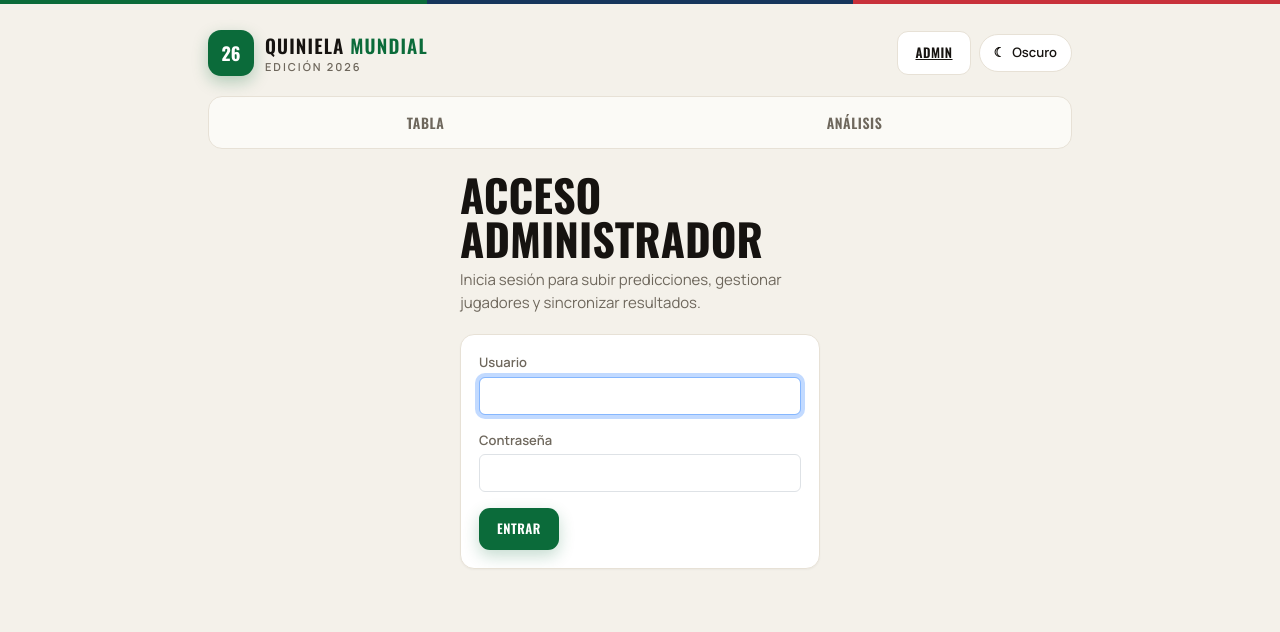
After one commit to SupremoGio/quiniela_Sgio, a Flask app: page /login in a window 1280 px wide. The commit adds this page. Shown: the top 632 px of the page. Run offline with Flask 3, Linux system fonts and the light colour scheme.

Commit message:
Agrega capa de administrador con login (Flask-Login)
Las rutas de escritura (subir excel, gestionar jugadores, capturar
marcadores y sincronizar con la API) ahora requieren sesión de admin
vía /login. Las páginas de consulta (tabla, análisis, jornada, detalle
de jugador) siguen siendo públicas. Credenciales por ADMIN_USERNAME /
ADMIN_PASSWORD en variables de entorno.

Co-Authored-By: Claude Sonnet 4.6 <noreply@anthropic.com>
Claude-Session: https://claude.ai/code/session_01BFnpMWwPLZJe4gVnALBZik

```diff
--- a/app.py
+++ b/app.py
@@ -14,6 +14,7 @@ Para correrlo localmente:
     flask --app app init-db
     flask --app app run --debug
 """
+import hmac
 import os
 import re
 from datetime import datetime
@@ -23,12 +24,38 @@ import click
 import pandas as pd
 from dotenv import load_dotenv
 from flask import Flask, flash, redirect, render_template, request, url_for
+from flask_login import (
+    LoginManager,
+    UserMixin,
+    current_user,
+    login_required,
+    login_user,
+    logout_user,
+)
 
 import football_api
 from models import ConfigApp, Jugador, Partido, Prediccion, PrediccionCampeon, db
 from scoring import calcular_puntos
 
 load_dotenv(os.path.join(os.path.dirname(__file__), ".env"))
+
+
+class Admin(UserMixin):
+    """Único usuario administrador, definido por variables de entorno
+    (no hay tabla de usuarios: este proyecto solo necesita una cuenta)."""
+
+    id = "admin"
+
+    def __init__(self, username):
+        self.username = username
+
+
+def _admin_credenciales_validas(username, password):
+    admin_user = os.environ.get("ADMIN_USERNAME", "admin")
+    admin_pass = os.environ.get("ADMIN_PASSWORD", "")
+    if not admin_pass:
+        return False
+    return hmac.compare_digest(username, admin_user) and hmac.compare_digest(password, admin_pass)
 
 
 def _buscar_jugador_insensible(nombre_jugador):
@@ -195,6 +222,18 @@ def crear_app():
 
     os.makedirs(app.instance_path, exist_ok=True)
     db.init_app(app)
+
+    login_manager = LoginManager()
+    login_manager.login_view = "login"
+    login_manager.login_message = "Inicia sesión para acceder a esa sección."
+    login_manager.init_app(app)
+
+    @login_manager.user_loader
+    def load_user(user_id):
+        if user_id == Admin.id:
+            return Admin(os.environ.get("ADMIN_USERNAME", "admin"))
+        return None
+
     with app.app_context():
         db.create_all()
         # Migración: agrega columnas nuevas si no existen (compatible SQLite + PG)
@@ -393,6 +432,26 @@ def crear_app():
         partidos_act, preds_calif = _sincronizar_resultados(jornada=jornada)
         print(f"{partidos_act} partido(s) actualizados, {preds_calif} predicción(es) calificadas.")
 
+    # ---------- autenticación ----------
+    @app.route("/login", methods=["GET", "POST"])
+    def login():
+        if current_user.is_authenticated:
+            return redirect(url_for("index"))
+        if request.method == "POST":
+            username = request.form.get("username", "").strip()
+            password = request.form.get("password", "")
+            if _admin_credenciales_validas(username, password):
+                login_user(Admin(username))
+                return redirect(request.args.get("next") or url_for("index"))
+            flash("Usuario o contraseña incorrectos.", "error")
+        return render_template("login.html")
+
+    @app.route("/logout", methods=["POST"])
+    @login_required
+    def logout():
+        logout_user()
+        return redirect(url_for("index"))
+
     # ---------- rutas ----------
     @app.route("/analisis")
     def analisis():
@@ -513,6 +572,7 @@ def crear_app():
                                preds_campeon=preds_campeon, campeon_real=campeon_real)
 
     @app.route("/campeon", methods=["POST"])
+    @login_required
     def set_campeon():
         equipo = request.form.get("campeon_real", "").strip()
         if not equipo:
@@ -552,6 +612,7 @@ def crear_app():
         )
 
     @app.route("/sync/<int:jornada>", methods=["POST"])
+    @login_required
     def sync_jornada(jornada):
         try:
             partidos_act, preds_calif = _sincronizar_resultados(jornada=jornada)
@@ -565,6 +626,7 @@ def crear_app():
         return redirect(url_for("ver_jornada", jornada=jornada))
 
     @app.route("/partido/<int:partido_id>/resultado", methods=["POST"])
+    @login_required
     def set_resultado(partido_id):
         partido = Partido.query.get_or_404(partido_id)
         try:
@@ -583,6 +645,7 @@ def crear_app():
         return redirect(url_for("ver_jornada", jornada=partido.jornada))
 
     @app.route("/jornada/<int:jornada>/eliminar", methods=["POST"])
+    @login_required
     def eliminar_jornada(jornada):
         partidos = Partido.query.filter_by(jornada=jornada).all()
         cantidad = len(partidos)
@@ -593,6 +656,7 @@ def crear_app():
         return redirect(url_for("index"))
 
     @app.route("/sync-calendario", methods=["POST"])
+    @login_required
     def sync_calendario():
         try:
             creados, actualizados = _sincronizar_calendario()
@@ -602,6 +666,7 @@ def crear_app():
         return redirect(url_for("index"))
 
     @app.route("/upload", methods=["GET", "POST"])
+    @login_required
     def upload():
         if request.method == "POST":
             archivo = request.files.get("archivo")
@@ -667,6 +732,7 @@ def crear_app():
         return render_template("upload.html")
 
     @app.route("/jugadores", methods=["GET", "POST"])
+    @login_required
     def jugadores():
         if request.method == "POST":
             nombre = request.form.get("nombre", "").strip()
@@ -686,6 +752,7 @@ def crear_app():
         return render_template("jugadores.html", jugadores=lista)
 
     @app.route("/jugadores/<int:jugador_id>/pais", methods=["POST"])
+    @login_required
     def set_pais_jugador(jugador_id):
         jugador = Jugador.query.get_or_404(jugador_id)
         pais_raw = request.form.get("pais", "").strip().upper()
@@ -694,6 +761,7 @@ def crear_app():
         return redirect(url_for("jugadores"))
 
     @app.route("/jugadores/<int:jugador_id>/eliminar", methods=["POST"])
+    @login_required
     def eliminar_jugador(jugador_id):
         jugador = Jugador.query.get_or_404(jugador_id)
         db.session.delete(jugador)
@@ -702,6 +770,7 @@ def crear_app():
         return redirect(url_for("jugadores"))
 
     @app.route("/admin/diagnostico")
+    @login_required
     def admin_diagnostico():
         if request.args.get("token") != app.config["SECRET_KEY"]:
             return "no autorizado", 404
--- a/requirements.txt
+++ b/requirements.txt
@@ -1,4 +1,5 @@
 Flask==3.0.3
+Flask-Login==0.6.3
 Flask-SQLAlchemy==3.1.1
 SQLAlchemy==2.0.36
 pandas==2.2.3
--- a/templates/base.html
+++ b/templates/base.html
@@ -39,10 +39,19 @@
         </div>
       </a>
 
-      <button class="theme-toggle ms-auto" data-theme-toggle aria-label="Cambiar tema">
-        <span data-theme-icon>☾</span>
-        <span data-theme-label>Oscuro</span>
-      </button>
+      <div class="ms-auto d-flex align-items-center gap-2">
+        {% if current_user.is_authenticated %}
+          <form method="post" action="{{ url_for('logout') }}">
+            <button class="btn-ghost" type="submit">Cerrar sesión</button>
+          </form>
+        {% else %}
+          <a class="btn-ghost" href="{{ url_for('login') }}">Admin</a>
+        {% endif %}
+        <button class="theme-toggle" data-theme-toggle aria-label="Cambiar tema">
+          <span data-theme-icon>☾</span>
+          <span data-theme-label>Oscuro</span>
+        </button>
+      </div>
     </header>
 
     {# ── NAV PESTAÑAS ── #}
@@ -55,6 +64,7 @@
          class="q-tab {% if request.endpoint == 'analisis' %}is-active{% endif %}">
         Análisis
       </a>
+      {% if current_user.is_authenticated %}
       <a href="{{ url_for('upload') }}"
          class="q-tab {% if request.endpoint == 'upload' %}is-active{% endif %}">
         Subir
@@ -63,6 +73,7 @@
          class="q-tab {% if request.endpoint in ('jugadores', 'detalle_jugador') %}is-active{% endif %}">
         Jugadores
       </a>
+      {% endif %}
     </nav>
 
     {# ── FLASH MESSAGES ── #}
--- a/templates/index.html
+++ b/templates/index.html
@@ -15,15 +15,20 @@
     </p>
   </div>
   <div style="margin-left:auto;display:flex;gap:8px;flex-wrap:wrap;align-items:center;">
+    {% if current_user.is_authenticated %}
     <button class="btn-ghost" type="button" data-bs-toggle="collapse" data-bs-target="#form-campeon">
       🏆 {{ campeon_real if campeon_real else 'Campeón' }}
     </button>
     <form method="post" action="{{ url_for('sync_calendario') }}">
       <button class="btn-ghost" type="submit">↻ Sincronizar</button>
     </form>
+    {% elif campeon_real %}
+    <span class="btn-ghost" style="cursor:default;">🏆 {{ campeon_real }}</span>
+    {% endif %}
   </div>
 </div>
 
+{% if current_user.is_authenticated %}
 {# ── FORM CAMPEÓN ── #}
 <div class="collapse" id="form-campeon">
   <div class="panel" style="max-width:420px;margin-bottom:16px;border-top:3px solid var(--gold);">
@@ -44,6 +49,7 @@
     </form>
   </div>
 </div>
+{% endif %}
 
 {# ── FILTRO POR FASE ── #}
 {% if jornadas %}
--- a/templates/jornada.html
+++ b/templates/jornada.html
@@ -10,6 +10,7 @@
         <option value="{{ j }}" {% if j == jornada %}selected{% endif %}>{{ FASES_MUNDIAL.get(j, 'Jornada ' ~ j) }}</option>
       {% endfor %}
     </select>
+    {% if current_user.is_authenticated %}
     <form method="post" action="{{ url_for('sync_jornada', jornada=jornada) }}">
       <button class="btn btn-primary btn-sm" type="submit">↻ Actualizar resultados</button>
     </form>
@@ -18,6 +19,7 @@
           onsubmit="return confirm('¿Seguro que quieres borrar TODOS los partidos y predicciones de {{ fase_nombre }}? Esto no se puede deshacer.');">
       <button class="btn btn-outline-danger btn-sm" type="submit">🗑 Borrar fase</button>
     </form>
+    {% endif %}
   </div>
 </div>
 
@@ -39,7 +41,7 @@
     <span class="d-flex align-items-center gap-2">
       {% if partido.finalizado %}
         <span class="badge bg-success">{{ partido.marcador_local }} - {{ partido.marcador_visitante }}</span>
-      {% else %}
+      {% elif current_user.is_authenticated %}
         <span class="badge bg-secondary">Pendiente</span>
         <form method="post" action="{{ url_for('set_resultado', partido_id=partido.id) }}" class="d-flex gap-1 align-items-center">
           <input type="number" name="marcador_local" min="0" max="20" placeholder="L" class="form-control form-control-sm" style="width:50px" required>
@@ -47,6 +49,8 @@
           <input type="number" name="marcador_visitante" min="0" max="20" placeholder="V" class="form-control form-control-sm" style="width:50px" required>
           <button type="submit" class="btn btn-success btn-sm">✓</button>
         </form>
+      {% else %}
+        <span class="badge bg-secondary">Pendiente</span>
       {% endif %}
     </span>
   </div>
--- a/templates/jugador_detalle.html
+++ b/templates/jugador_detalle.html
@@ -2,11 +2,11 @@
 {% block title %}{{ jugador.nombre }} — Quiniela Mundial 2026{% endblock %}
 {% block content %}
 
-<a href="{{ url_for('jugadores') }}"
+<a href="{{ url_for('jugadores') if current_user.is_authenticated else url_for('index') }}"
    style="display:inline-flex;align-items:center;gap:7px;background:transparent;border:none;
           color:var(--sub);font-family:var(--font-body);font-weight:600;font-size:14px;
           text-decoration:none;margin-bottom:16px;">
-  ← Volver a jugadores
+  ← Volver
 </a>
 
 {# ── HERO ── #}
--- /dev/null
+++ b/templates/login.html
@@ -0,0 +1,26 @@
+{% extends "base.html" %}
+{% block title %}Acceso admin — Quiniela Mundial 2026{% endblock %}
+{% block content %}
+
+<div style="max-width:360px;margin:0 auto;">
+  <h1 class="q-h1" style="margin-bottom:6px;">Acceso administrador</h1>
+  <p class="q-sub" style="margin-bottom:20px;">Inicia sesión para subir predicciones, gestionar jugadores y sincronizar resultados.</p>
+
+  <div class="panel">
+    <form method="post" class="d-flex flex-column gap-3">
+      <div>
+        <label style="font-family:var(--font-body);font-size:13px;font-weight:600;color:var(--sub);margin-bottom:4px;display:block;">Usuario</label>
+        <input class="form-control" type="text" name="username" required autofocus>
+      </div>
+      <div>
+        <label style="font-family:var(--font-body);font-size:13px;font-weight:600;color:var(--sub);margin-bottom:4px;display:block;">Contraseña</label>
+        <input class="form-control" type="password" name="password" required>
+      </div>
+      <div>
+        <button class="btn-accent" type="submit">Entrar</button>
+      </div>
+    </form>
+  </div>
+</div>
+
+{% endblock %}
```
Also changed, not shown: 1 other file.
